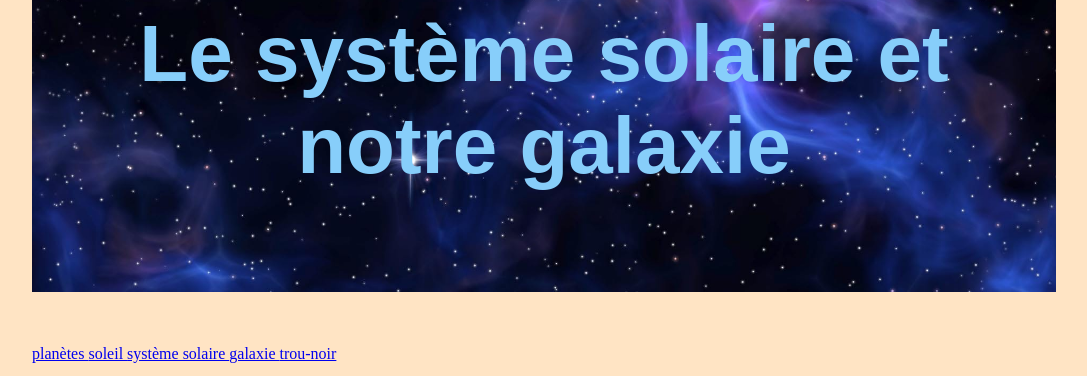
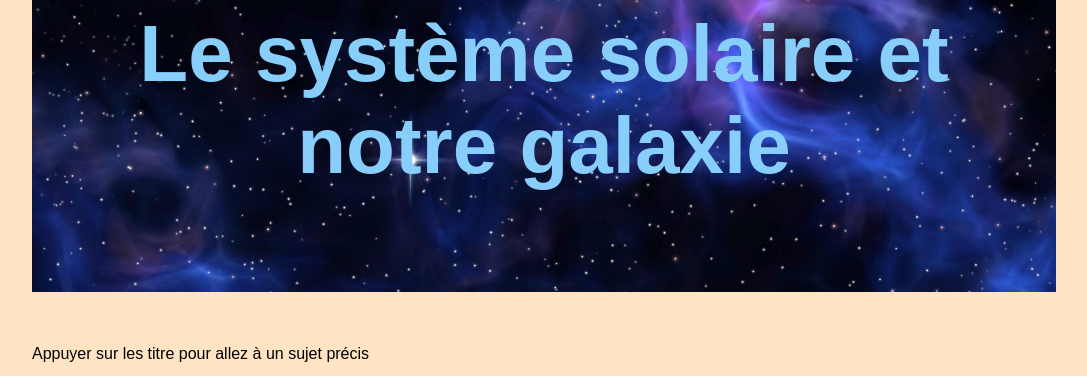
Before and after one commit to timeo17/FirstRepo, a plain HTML site: page index.html in a window 1280 px wide. Shown: the part 146-522 px from the top of the page, without its empty margins (96-1183 px from the left). Drawn offline with Linux system fonts and the light colour scheme.

Commit message:
i finish my sit web

```diff
--- a/index.html
+++ b/index.html
@@ -73,6 +73,9 @@
     <main>
       <img src="planeteterre.gif" id="planet" />
       <h1 id="atthetop-title">Le système solaire et notre galaxie</h1>
+      <p>
+        Appuyer sur les titre pour allez à un sujet précis
+      </p>
       <a href="#planet-title"> planètes </a>
       <a href="#sun-title"> soleil </a>
       <a href="#sytemsolar-title"> système solaire </a>
```
